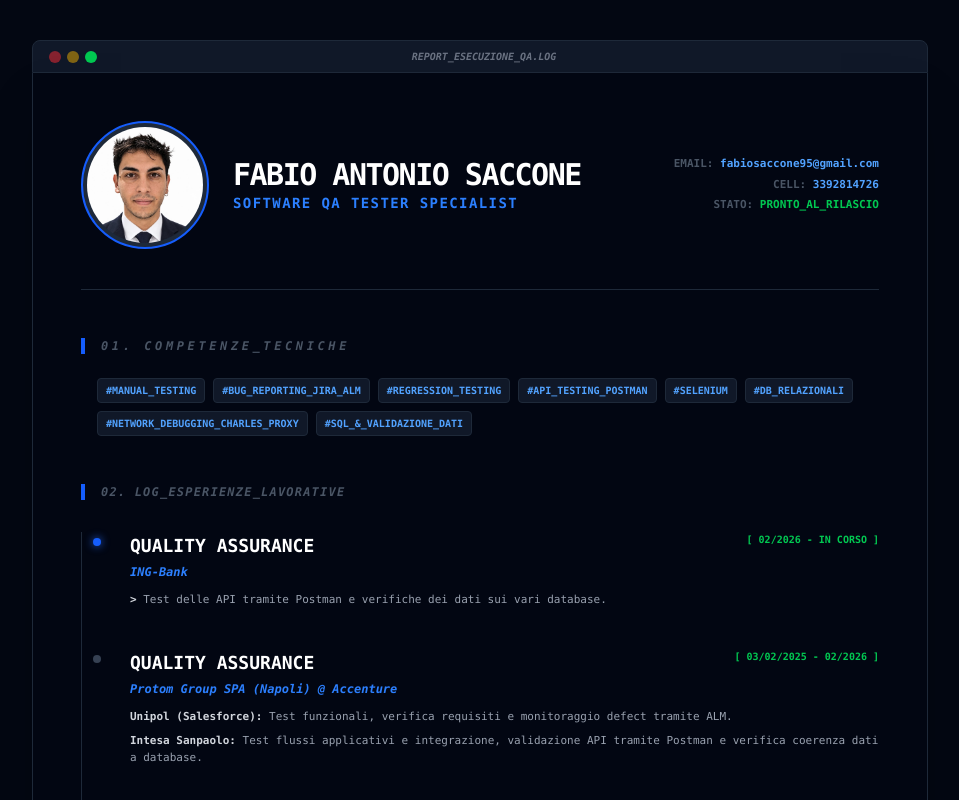
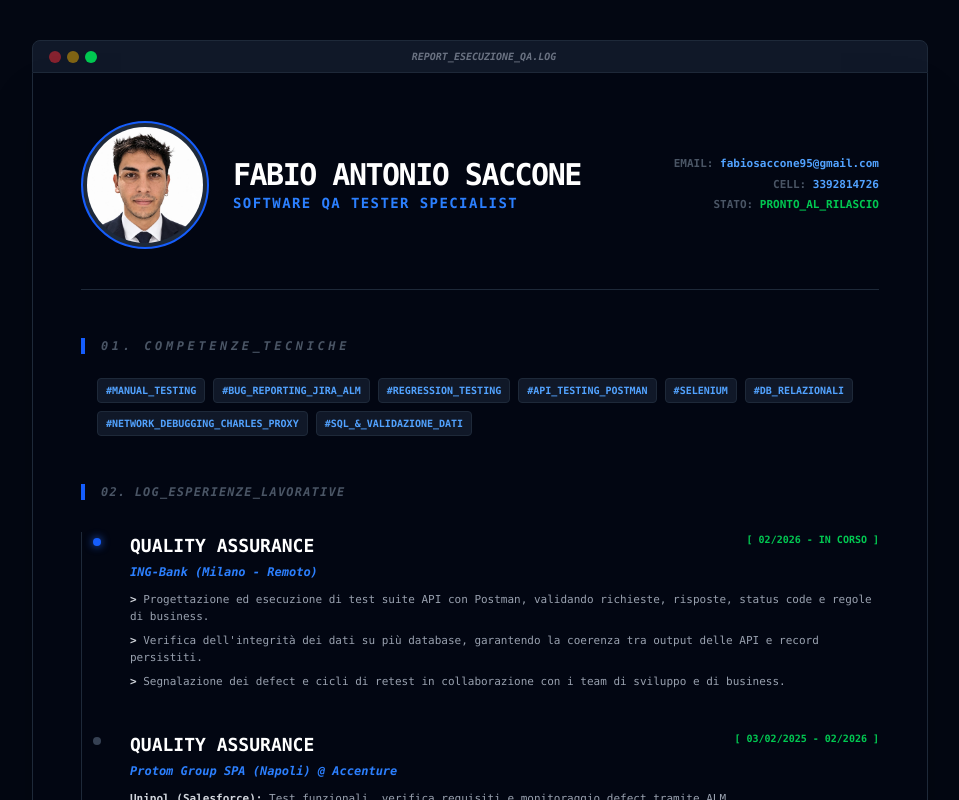
Before and after one commit to fabiosacc22/MyPortfolio, a React (Vite) app: page /cv/it in a window 1280 px wide. Shown: the top 800 px of the page, without its empty margins (160-1119 px from the left). Built offline with nearby package versions, Linux system fonts and the light colour scheme.

Commit message:
Improve ING-Bank CV description and add Milan (remote) location
Co-Authored-By: Claude Sonnet 5.5 <noreply@anthropic.com>
Claude-Session: https://claude.ai/code/session_01HC1bzwF5mH1W8wpPnZB6HY

```diff
--- a/src/data/translations.ts
+++ b/src/data/translations.ts
@@ -27,10 +27,12 @@ Specialized in identifying critical vulnerabilities and optimizing software qual
       experiences: [
         {
           role: "Quality Assurance",
-          company: "ING-Bank",
+          company: "ING-Bank (Milan - Remote)",
           period: "[ 02/2026 - ON GOING ]",
           details: [
-            { label: ">", text: "API testing with Postman and data verification across the various databases." }
+            { label: ">", text: "Design and execution of API test suites with Postman, validating requests, responses, status codes and business rules." },
+            { label: ">", text: "Data integrity verification across multiple databases, ensuring consistency between API output and persisted records." },
+            { label: ">", text: "Defect reporting and retest cycles in collaboration with development and business teams." }
           ]
         },
         {
@@ -138,10 +140,12 @@ Specializzato nell'identificazione di vulnerabilità critiche e nell'ottimizzazi
       experiences: [
         {
           role: "Quality Assurance",
-          company: "ING-Bank",
+          company: "ING-Bank (Milano - Remoto)",
           period: "[ 02/2026 - IN CORSO ]",
           details: [
-            { label: ">", text: "Test delle API tramite Postman e verifiche dei dati sui vari database." }
+            { label: ">", text: "Progettazione ed esecuzione di test suite API con Postman, validando richieste, risposte, status code e regole di business." },
+            { label: ">", text: "Verifica dell'integrità dei dati su più database, garantendo la coerenza tra output delle API e record persistiti." },
+            { label: ">", text: "Segnalazione dei defect e cicli di retest in collaborazione con i team di sviluppo e di business." }
           ]
         },
         {
```
